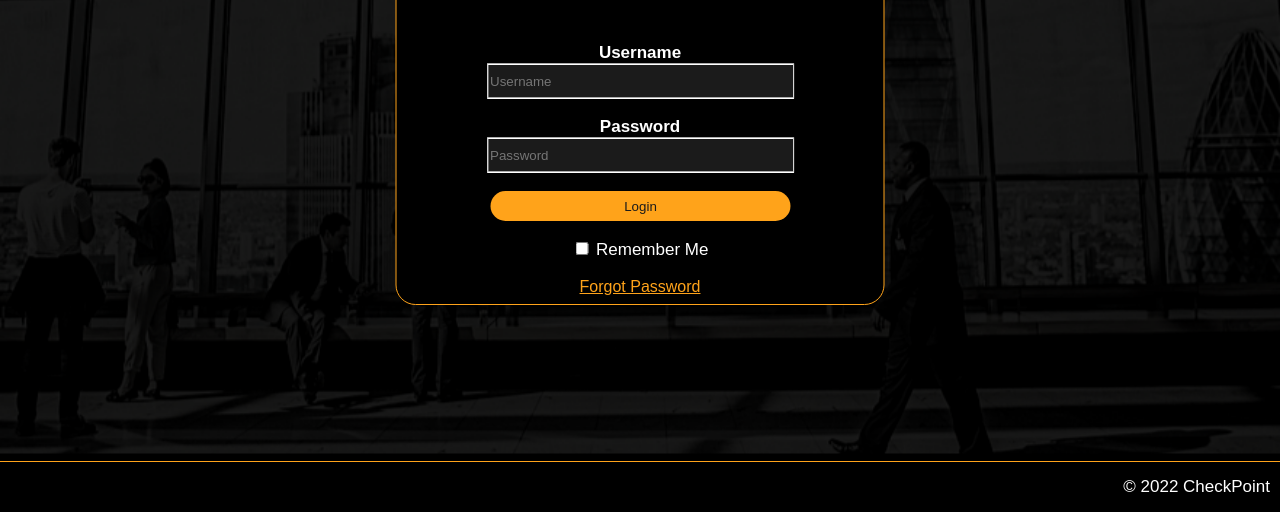
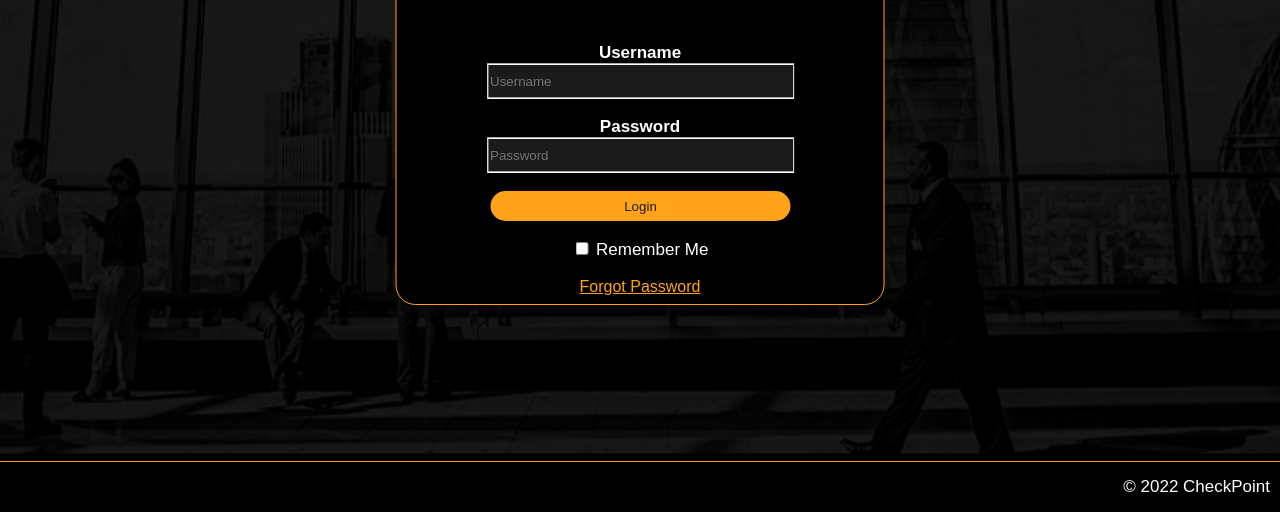
Before and after one commit to dangk4atwit/dangk4atwit.github.io, a plain HTML site: page index.html in a window 1280 px wide. Shown: the part 288-800 px from the top of the page. Drawn offline with Linux system fonts and the light colour scheme.

Commit message:
Made Background image fit better

```diff
--- a/css/style.css
+++ b/css/style.css
@@ -31,8 +31,9 @@ img[name="logo"]{
     z-index: 900;
 }
 img[name="background"]{
-    width: 100%;
+    width: 100vw;
     height: 95vh;
+    object-fit: cover;
 }
 
 
```
